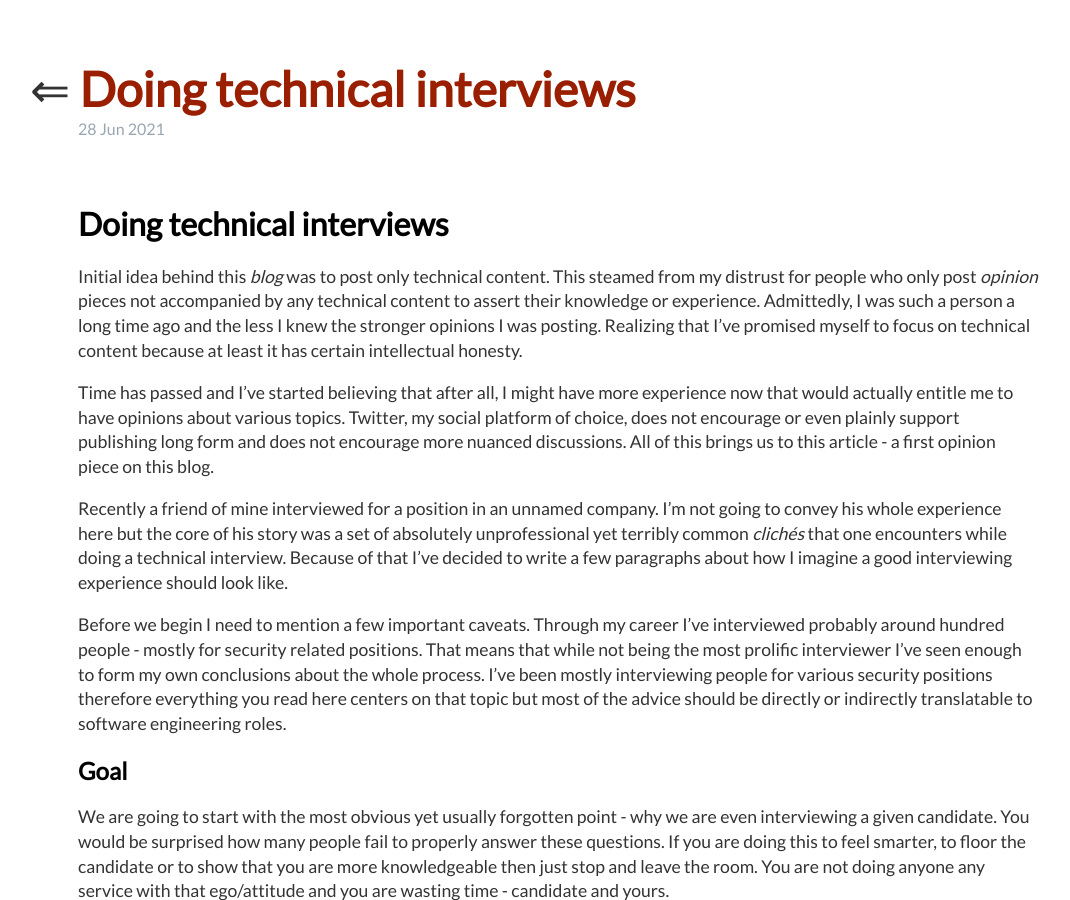
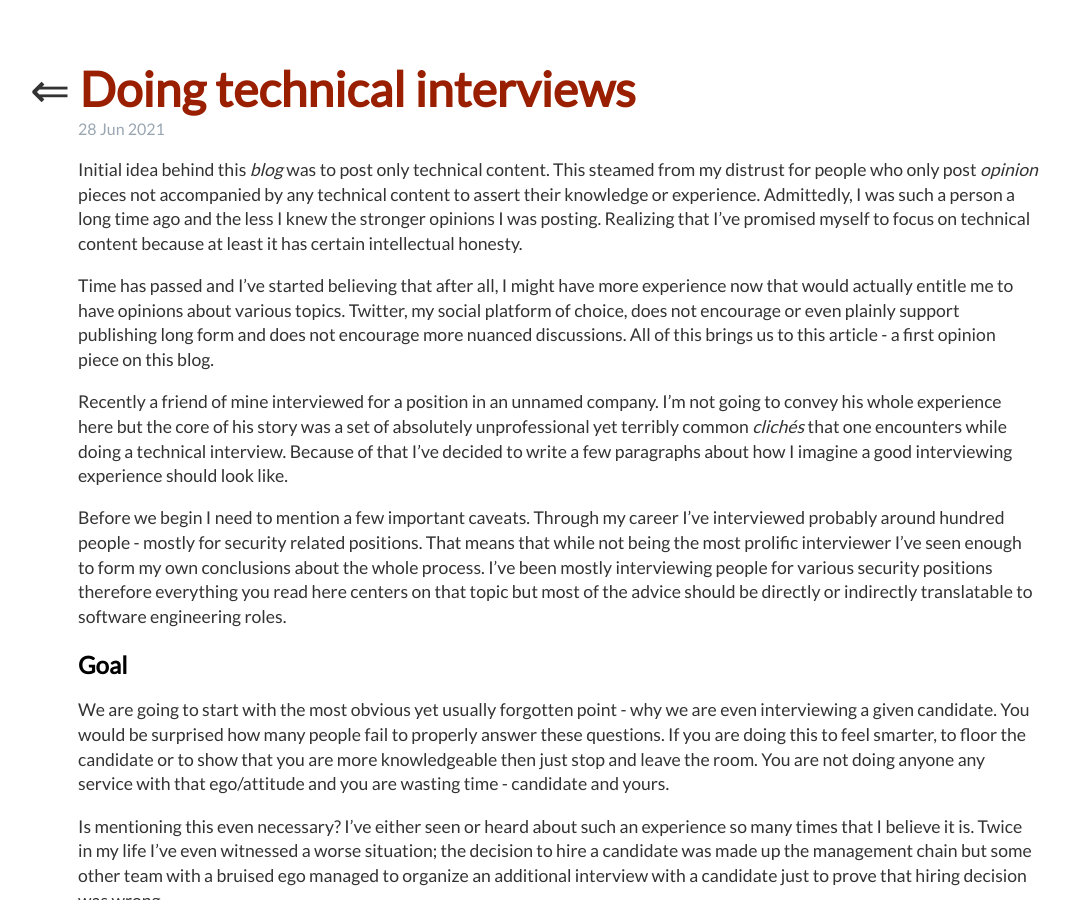
Before and after one commit to carstein/carstein.github.io, a Jekyll site: the page built from _posts/2021-06-28-technical-interviews.md, in a window 1280 px wide and 900 px high. Shown: the whole window, without its empty margins (82-1152 px from the left). Built offline with Jekyll 4.4.1, drawn with Linux system fonts in a browser that asks for light colours; a style sheet for code colours, icons or effects is not loaded.

Commit message:
fixing title

```diff
--- a/_posts/2021-06-28-technical-interviews.md
+++ b/_posts/2021-06-28-technical-interviews.md
@@ -3,8 +3,6 @@ layout: post
 title: "Doing technical interviews"
 date: 2021-06-28
 ---
-
-# Doing technical interviews
 
 Initial idea behind this *blog* was to post only technical content. This steamed from my distrust for people who only post *opinion* pieces not accompanied by any technical content to assert their knowledge or experience. Admittedly, I was such a person a long time ago and the less I knew the stronger opinions I was posting. Realizing that I've promised myself to focus on technical content because at least it has certain intellectual honesty.
 
```
